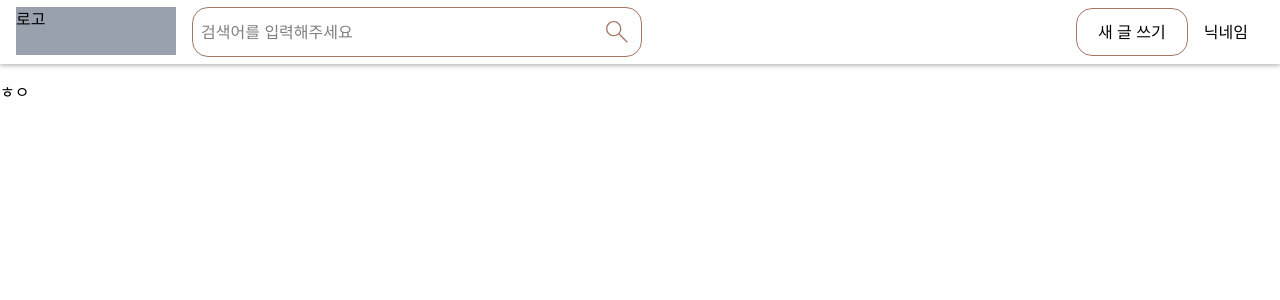
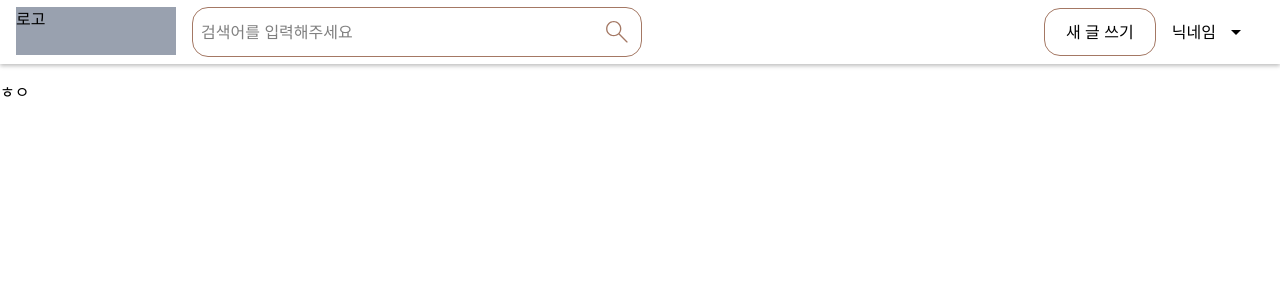
Before and after one commit to P-Room/P-Room, a Next.js app: page / in a window 1280 px wide. Shown: the top 300 px of the page. Built offline with nearby package versions, Linux system fonts and the light colour scheme.

Commit message:
[FEAT] : 닉네임 영역 배치

```diff
--- a/src/components/Header.tsx
+++ b/src/components/Header.tsx
@@ -65,8 +65,20 @@ function Header() {
         >
           새 글 쓰기
         </button>
-        <button className={tm('cursor-pointer', 'h-12', 'hover:font-bold')}>
+        <button
+          className={tm(
+            'cursor-pointer h-12',
+            'flex flex-row gap-2 items-center',
+            'hover:font-bold'
+          )}
+        >
           닉네임
+          <Image
+            src="/icons/nickname-dropdown.svg"
+            alt="회원 정보"
+            width={24}
+            height={24}
+          />
         </button>
       </div>
     </div>
```
Also changed, not shown: public/icons/nickname-dropdown.svg (added).
